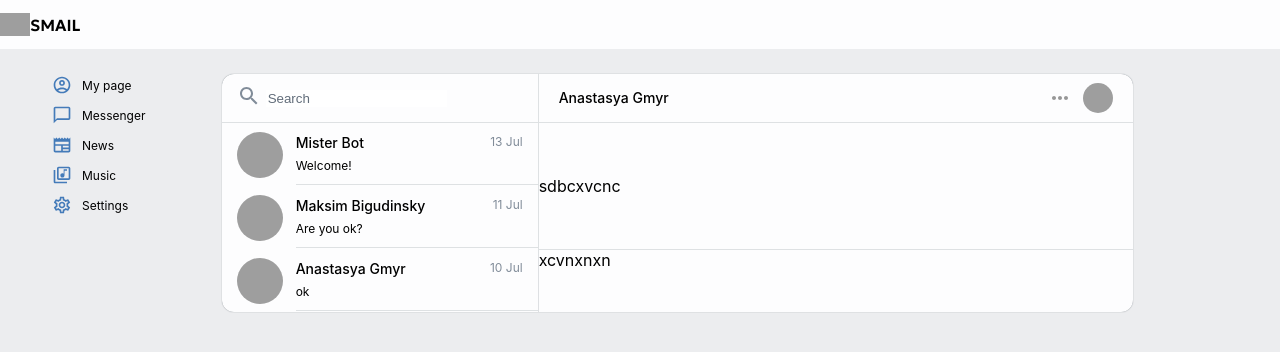
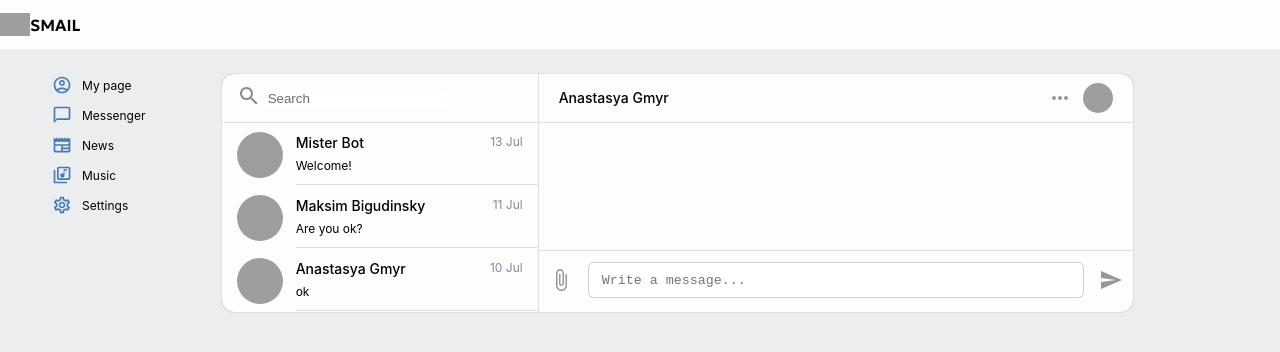
Before and after one commit to talismanchik/smail, a React (Create React App) app: page /messenger in a window 1280 px wide. Shown: the top 352 px of the page. Built offline with nearby package versions, Linux system fonts and the light colour scheme; grey boxes are pictures that could not be loaded.

Commit message:
create ChatInput.tsx for TalkWindow.tsx

```diff
--- a/src/Components/Messages/Messanger.module.scss
+++ b/src/Components/Messages/Messanger.module.scss
@@ -7,7 +7,7 @@
   box-shadow: 0 0 1px $block_shadow;
   width: 911px;
   display: flex;
-  overflow: auto;
+
 
 
   .dialogs {
@@ -162,6 +162,44 @@
     .chatInput {
       height: 62px;
       border-top: 1px solid rgba(98, 109, 122, 0.2);
+      display: flex;
+      justify-content: space-between;
+      align-items: center;
+      padding: 12px 10px 12px 10px;
+      box-sizing: border-box;
+
+
+      .chatInputAttach {
+        max-height: 200px;
+        opacity: 0.4;
+      }
+
+      .chatInputTextArea {
+        margin: 0;
+        flex: 2;
+        padding: 0 15px;
+
+        textarea {
+          height: 36px;
+          min-height: 36px;
+          max-height: 200px;
+          width: 100%;
+          outline: 0;
+          resize: none;
+          border-radius: 6px;
+          line-height: 17px;
+          padding: 9px 54px 10px 13px;
+          box-sizing: border-box;
+          word-wrap: break-word;
+          overflow: hidden;
+          border: 1px solid rgba(98, 109, 122, 0.3);
+
+        }
+      }
+
+      .chatInputSend {
+        opacity: 0.4;
+      }
     }
   }
 }
--- a/src/Components/Messages/TalkWindow/TalkWindowComponent/ChatBody.tsx
+++ b/src/Components/Messages/TalkWindow/TalkWindowComponent/ChatBody.tsx
@@ -4,7 +4,7 @@ import style from "../../Messanger.module.scss";
 export const ChatBody = () => {
     return (
         <div className={style.chatBody}>
-sdbcxvcnc
+
         </div>
     );
 };
--- a/src/Components/Messages/TalkWindow/TalkWindowComponent/ChatInput.tsx
+++ b/src/Components/Messages/TalkWindow/TalkWindowComponent/ChatInput.tsx
@@ -1,10 +1,22 @@
 import React from 'react';
 import style from "../../Messanger.module.scss";
+import AttachFileIcon from '@mui/icons-material/AttachFile';
+import SendIcon from '@mui/icons-material/Send';
+import TextareaAutosize from '@mui/base/TextareaAutosize';
 
 export const ChatInput = () => {
     return (
         <div className={style.chatInput}>
-xcvnxnxn
+            <div className={style.chatInputAttach}>
+                <AttachFileIcon/>
+            </div>
+            <div className={style.chatInputTextArea}>
+                {/*<TextareaAutosize/>*/}
+                <textarea  placeholder={'Write a message...'}/>
+            </div>
+            <div className={style.chatInputSend}>
+                <SendIcon/>
+            </div>
         </div>
     );
 };
```
